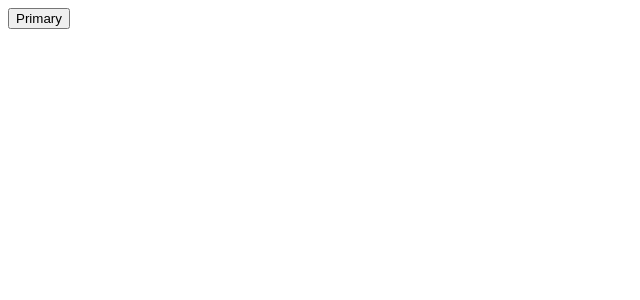
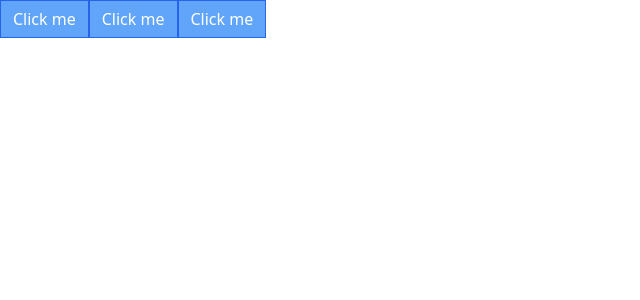
Before and after one commit to bishalkunwar/HandsOnReact, a React (Create React App) app in the folder practicepro/: page / in a window 1280 px wide. Shown: the top 300 px of the page, without its empty margins (0-640 px from the left). Built offline with nearby package versions, Linux system fonts and the light colour scheme.

Commit message:
Trying out some tailwind css concepts

```diff
--- a/practicepro/package.json
+++ b/practicepro/package.json
@@ -9,6 +9,7 @@
     "axios": "^1.5.1",
     "bulma": "^0.9.4",
     "json-server": "^0.17.4",
+    "prop-types": "^15.8.1",
     "react": "^18.2.0",
     "react-dom": "^18.2.0",
     "react-scripts": "^5.0.1",
@@ -38,5 +39,10 @@
       "last 1 firefox version",
       "last 1 safari version"
     ]
+  },
+  "devDependencies": {
+    "autoprefixer": "^10.4.16",
+    "postcss": "^8.4.31",
+    "tailwindcss": "^3.3.3"
   }
 }
--- a/practicepro/src/Components/CustomNavigationAndRouting/Button.js
+++ b/practicepro/src/Components/CustomNavigationAndRouting/Button.js
@@ -1,8 +1,19 @@
-export default function Button(){
+// import PropTypes from 'prop-types';
+export default function Button({children, primary, secondary, success, warning, danger, outline, rounded }){
 
     return(
-        <button onClick={()=>{alert("Hello button");}}>
-            Primary
+        <button className="px-3 py-1.5 border border-blue-600 bg-blue-400 text-white" onClick={()=>{alert("Hello button");}}>
+            {children}
         </button>
     );
 };
+
+// Button.propTypes = {
+//     checkVariationValue: ({primary, secondary, success, warning, danger})=>{
+//         const count = Number(!!primary)+Number(!!secondary)+Number(!!success)+Number(!!warning)+Number(!!danger)
+
+//         if(count>1){
+//             return new Error(' Only one of Primary, Secondary, Success, Warning, Danger can be true');
+//         }
+//     },
+// };
--- a/practicepro/src/Components/CustomNavigationAndRouting/Home.js
+++ b/practicepro/src/Components/CustomNavigationAndRouting/Home.js
@@ -2,6 +2,11 @@ import Button from "./Button";
 
 export default function Home(){
     return(
-        <Button/>
+        <div>
+            <Button>Click me</Button>
+            <Button>Click me</Button>
+            <Button>Click me</Button>
+        </div>
+
     );
 };
--- /dev/null
+++ b/practicepro/src/index.css
@@ -0,0 +1,3 @@
+@tailwind base;
+@tailwind components;
+@tailwind utilities;
--- /dev/null
+++ b/practicepro/tailwind.config.js
@@ -0,0 +1,10 @@
+/** @type {import('tailwindcss').Config} */
+module.exports = {
+  content: ["./src/**/*.{html,js}"],
+  theme: {
+    extend: {},
+  },
+  plugins: [
+
+  ],
+}
```
Also changed, not shown: practicepro/src/index.js (+1 -6 lines), 1 other file (tests, documents, lock files or other folders).
